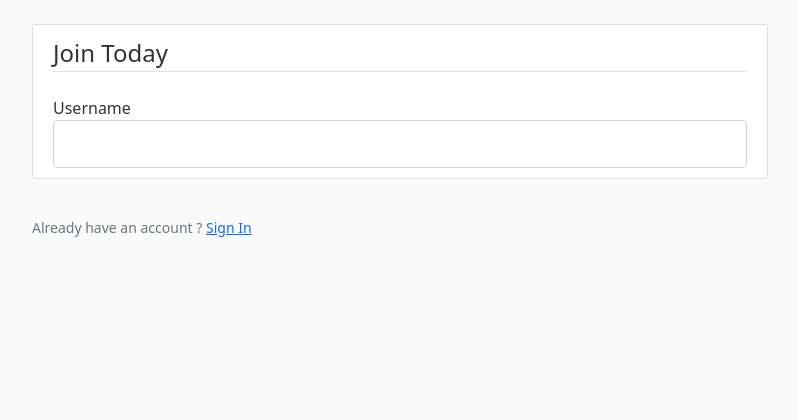
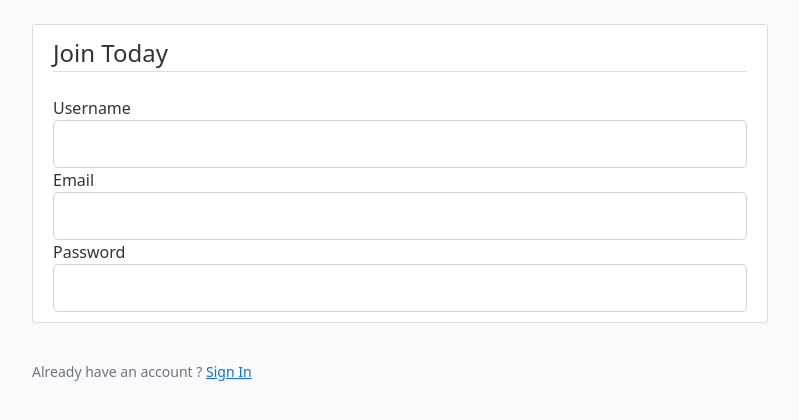
Before and after one commit to taiphamhuu56ld3/blog_flask, a Flask app: page /register in a window 1280 px wide. Shown: the part 56-476 px from the top of the page, without its empty margins (50-849 px from the left). Run offline with Flask 3, Linux system fonts and the light colour scheme.

Commit message:
[FEAT] F12: Add email and password fields

```diff
--- a/flaskblog/templates/register.html
+++ b/flaskblog/templates/register.html
@@ -9,6 +9,14 @@
                 {{ form.user_name.label(class = "form-control-label") }}
                 {{ form.user_name(class = "form-control form-control-lg") }}
             </div>
+            <div class = "form-group">
+                {{ form.email.label(class = "form-control-label")}}
+                {{ form.email(class = "form-control form-control-lg") }}
+            </div>
+            <div class = "form-group">
+                {{ form.password.label(class = "form-control-label") }}
+                {{ form.password(class = "form-control form-control-lg") }}
+            </div>
         </fieldset>
         </form>
     </div>
```
